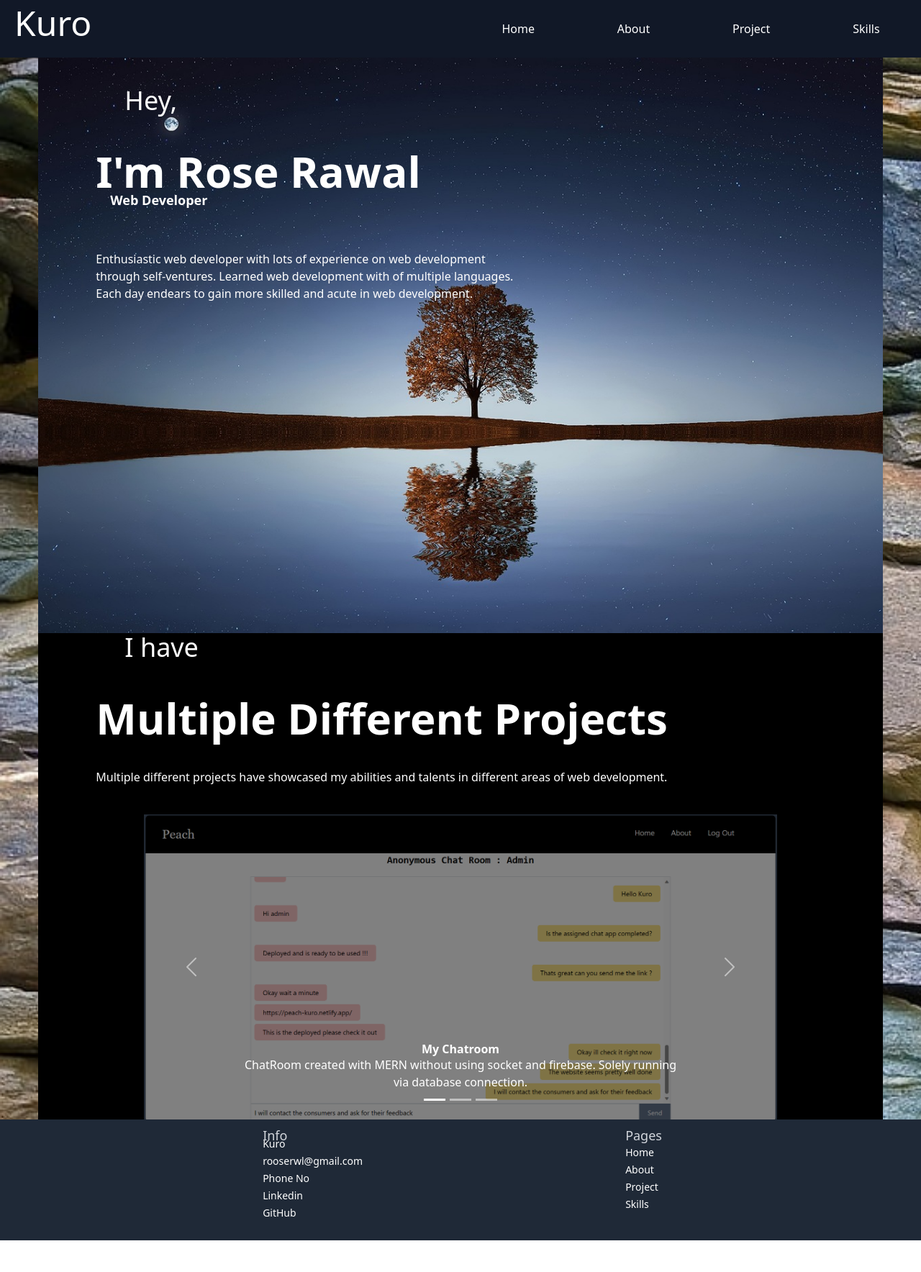
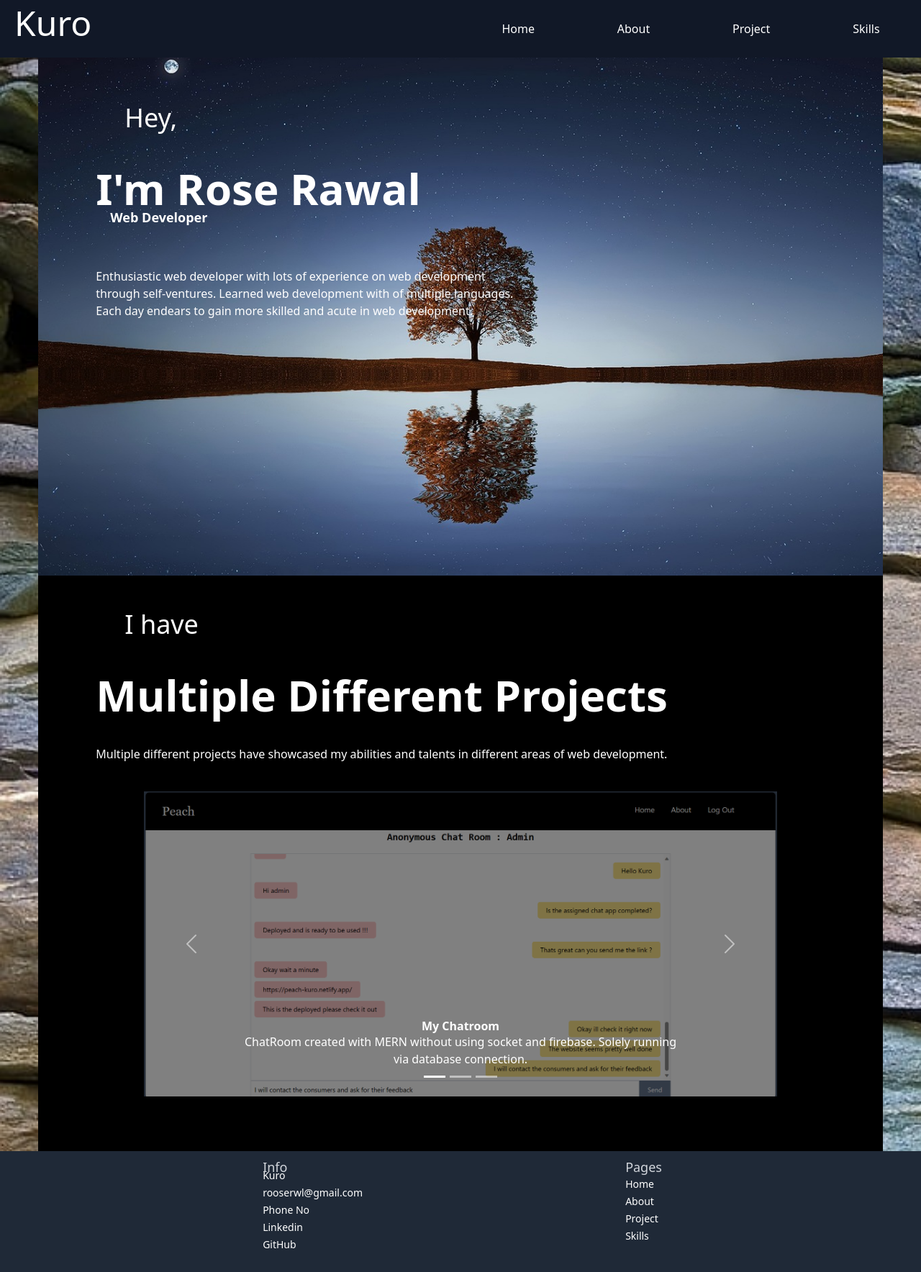
Before and after one commit to rose-rawal/Profile, a React (Create React App) app: page / in a window 1280 px wide. Shown: the whole page at 72% size. Before the commit the page ends 1724 px from the top, so only its background shows below. Built offline with nearby package versions, Linux system fonts and the light colour scheme.

Commit message:
layout managed

```diff
--- a/src/layout/index.js
+++ b/src/layout/index.js
@@ -8,7 +8,7 @@ const Header = () => {
   const {handlenav}=useContext(context)
 
   return (
-    <div className='bg-gray-900 flex justify-between h-20 items-center p-0 text-white'>
+    <div className='bg-gray-900 flex justify-between h-20 items-center p-0 text-white absolute z-40 w-full'>
         <div className='Logo text-5xl ml-5 pb-3 '>Kuro</div>
         <div className=' h-full sm:w-3/4 md:w-1/2 '>
             <ul className='flex  justify-evenly h-full'>
--- a/src/page/Home.js
+++ b/src/page/Home.js
@@ -14,13 +14,13 @@ const Home = () => {
 
   return (
     <div className={`  w-full text-white min-h-screen`}>
-    <div className={`backgroun transform ${!animation?'-translate-x-full opacity-2':'translate-x-0 opacity-100'}  ease-in-out duration-700 py-10 h-screen`}>
+    <div className={`backgroun transform ${!animation?'-translate-x-full opacity-2':'translate-x-0 opacity-100'}  ease-in-out duration-700 pb-10 h-screen pt-36`}>
     <h1 className='text-4xl ml-10 pl-20 pb-5'>Hey,</h1>
     <h3 className='text-6xl font-bold transform ease-in-out duration-500 hover:translate-x-10 hover:text-red-400 pl-20 relative '>I'm Rose Rawal <span className='absolute top-14 left-5 text-lg pl-20 hover:text-red-800'>Web Developer</span></h3>
         <p className='py-20 w-1/2 ml-20 animate-fade-in animate-delay-1 duration-1000 transform translate-y-0'>Enthusiastic web developer with lots of experience on web development
 through self-ventures. Learned web development with of multiple languages. Each day endears to gain more skilled and acute in web development.</p>
 </div>
-<div className='bg-black'>
+<div className='bg-black pt-12 h-screen'>
 
 <h1 className='text-4xl ml-10 pl-20 pb-5'>I have</h1>
 {/* ${repeat?'opacity-100':'opacity-0'} */}
```
